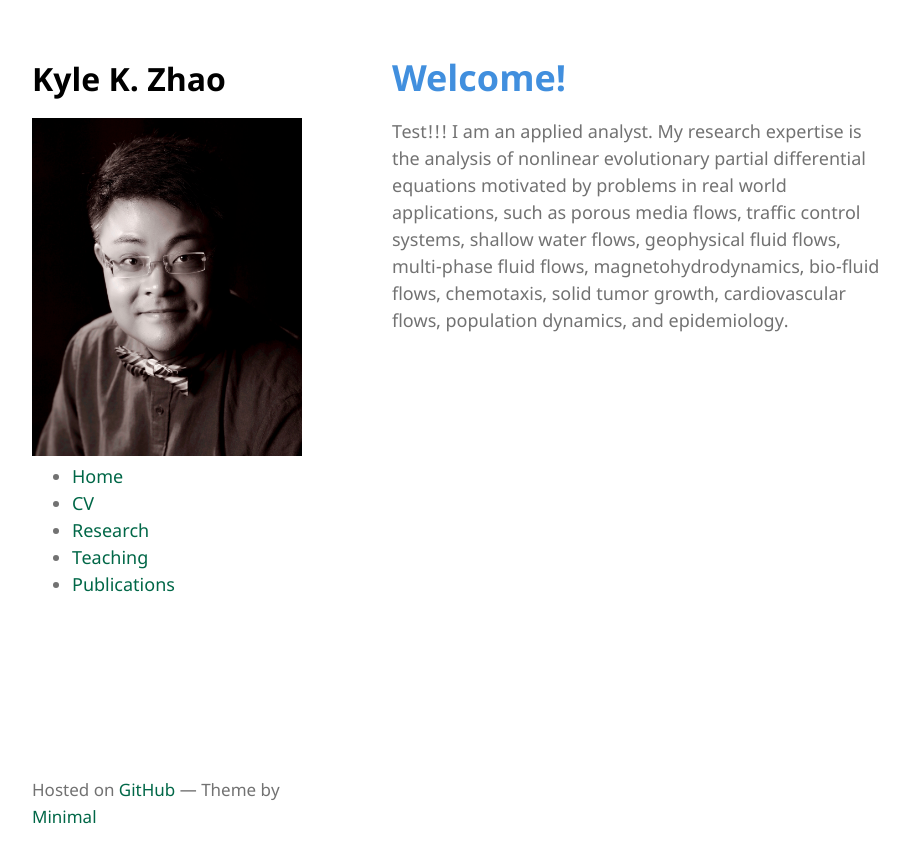
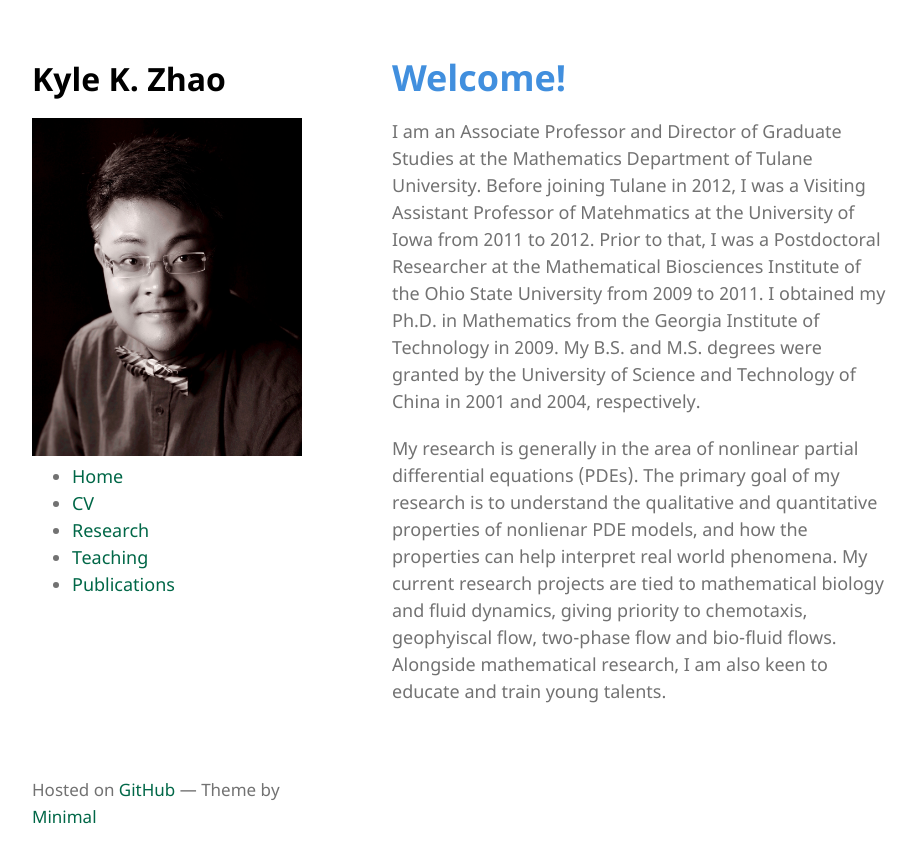
Before and after one commit to kylekunzhao/kylekunzhao.github.io, a Jekyll site: the page built from index.md, in a window 1280 px wide. Shown: the top 863 px of the page, without its empty margins (178-1094 px from the left). Built offline with Jekyll 4.4.1, drawn with Linux system fonts in a browser that asks for light colours.

Commit message:
Update index.md

```diff
--- a/index.md
+++ b/index.md
@@ -6,9 +6,14 @@ title: Kyle Kun Zhao
 # Welcome!
 
 
-  Test!!! I am an applied analyst. My research expertise is the analysis of nonlinear
-   evolutionary partial differential equations motivated by problems in real
-   world applications, such as porous media flows, traffic control systems,
-   shallow water flows, geophysical fluid flows, multi-phase fluid flows,
-   magnetohydrodynamics, bio-fluid flows, chemotaxis, solid tumor growth,
-   cardiovascular flows, population dynamics, and epidemiology.
+I am an Associate Professor and Director of Graduate Studies at the Mathematics Department of Tulane University. Before
+joining Tulane in 2012, I was a Visiting Assistant Professor of Matehmatics at the University of Iowa from 2011 to 2012.
+Prior to that, I was a Postdoctoral Researcher at the Mathematical Biosciences Institute of the Ohio State University
+from 2009 to 2011. I obtained my Ph.D. in Mathematics from the Georgia Institute of Technology in 2009. My B.S. and M.S.
+degrees were granted by the University of Science and Technology of China in 2001 and 2004, respectively.
+
+My research is generally in the area of nonlinear partial differential equations (PDEs). The primary goal of my research is to
+understand the qualitative and quantitative properties of nonlienar PDE models, and how the properties can help interpret
+real world phenomena. My current research projects are tied to mathematical biology and fluid dynamics, giving priority to
+chemotaxis, geophyiscal flow, two-phase flow and bio-fluid flows. Alongside mathematical research, I am also keen to educate
+and train young talents.
```
